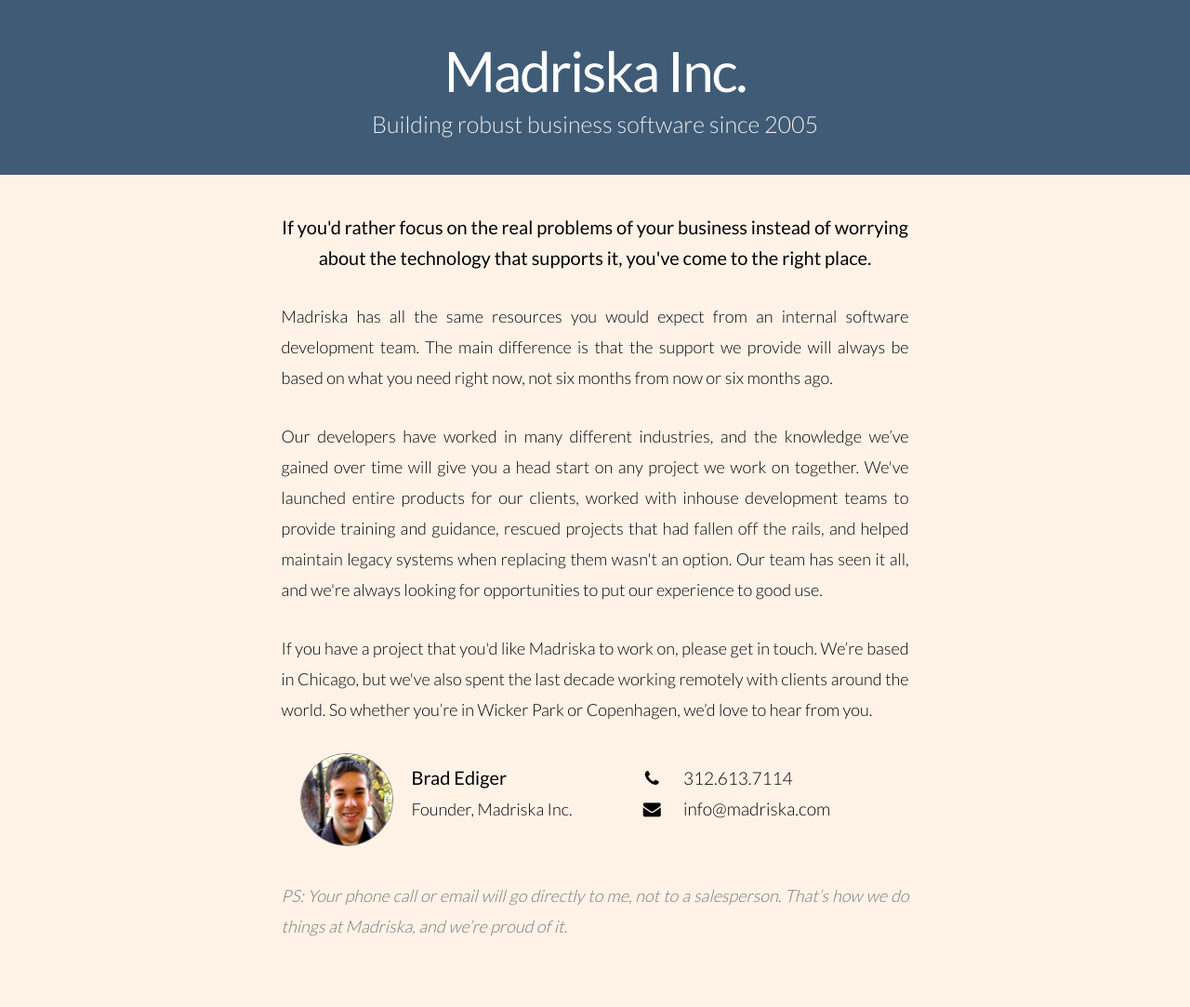
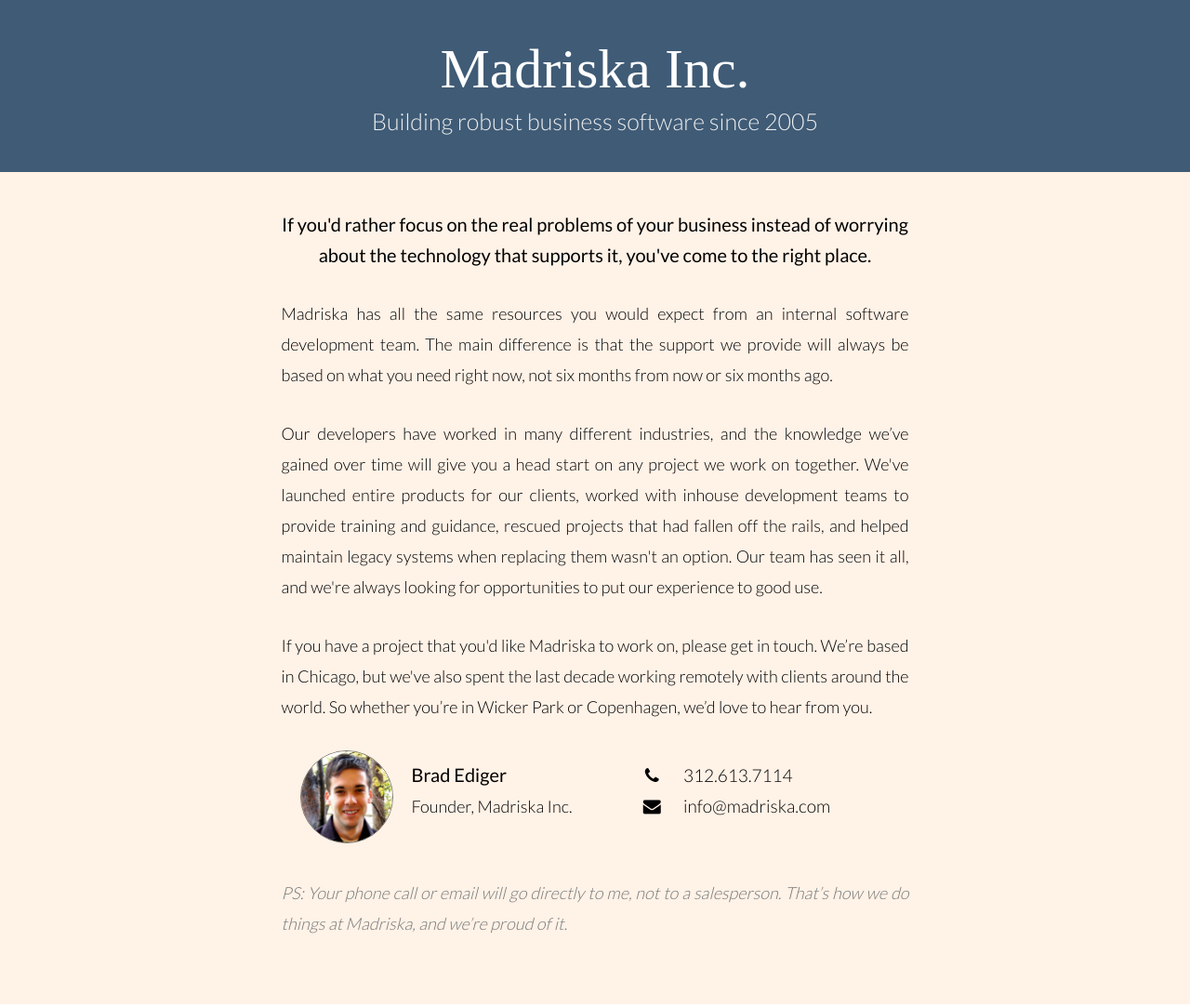
Before and after one commit to madriska/madriska.github.com, a Jekyll site: the page built from index.html, in a window 1280 px wide. Shown: the whole page at 93% size. Built offline with Jekyll 4.4.1, drawn with Linux system fonts in a browser that asks for light colours; nearby versions of some CDN libraries; some web fonts are replaced.

Commit message:
update hero h1 CSS

```diff
--- a/stylesheets/site.css
+++ b/stylesheets/site.css
@@ -25,8 +25,8 @@
 #hero {
   text-align: center; }
   #hero h1 {
+    font-family: "Source Serif Pro", serif;
     font-size: 60px;
-    letter-spacing: -2px;
     font-weight: 400;
     margin-bottom: 0em;
     margin-top: 0px; }
```
